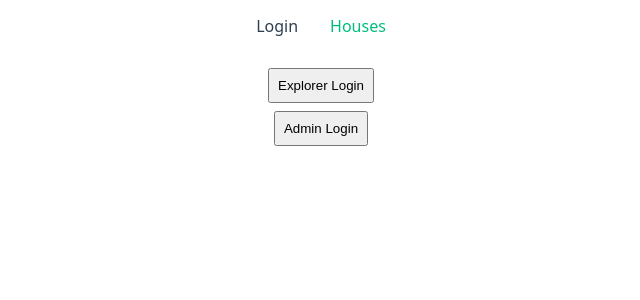
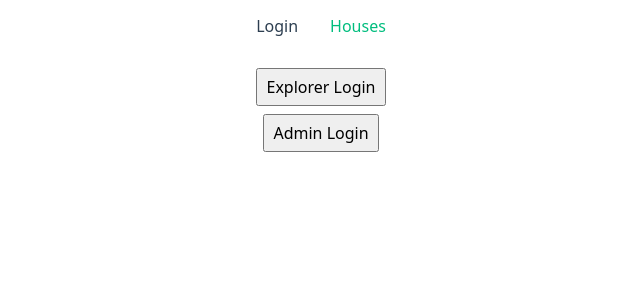
Before and after one commit to elardus3/vue-wizard, a Vue app: page / in a window 1280 px wide. Shown: the top 300 px of the page, without its empty margins (319-959 px from the left). Built offline with nearby package versions, Linux system fonts and the light colour scheme; what @tanstack/vue-query would draw is missing.

Commit message:
improve button readability

```diff
--- a/src/assets/base.css
+++ b/src/assets/base.css
@@ -57,7 +57,8 @@
 }
 
 body,
-input {
+input,
+button {
   font-family: system-ui, sans-serif;
 }
 
--- a/src/assets/main.css
+++ b/src/assets/main.css
@@ -13,9 +13,11 @@ a {
 }
 a:hover { background-color: hsla(160, 100%, 37%, 0.2) }
 
+input,
+button { font-size: 1rem }
+
 input {
   width: 5rem;
-  font-size: 1rem;
   border-radius: 0.25rem;
   border-width: 0;
   background: #aaa;
@@ -26,7 +28,7 @@ input {
   }
 }
 
-button { padding: 0.5rem }
+button { padding: 0.375rem 0.5rem }
 
 .msg {
   margin-top: 2rem;
@@ -63,6 +65,6 @@ button { padding: 0.5rem }
 
 .group { margin-top: 0.25rem }
 
-.label { color: cadetblue }
+.label { color: lightblue }
 
 .filter { margin: 1rem 0 0 2rem }
```
